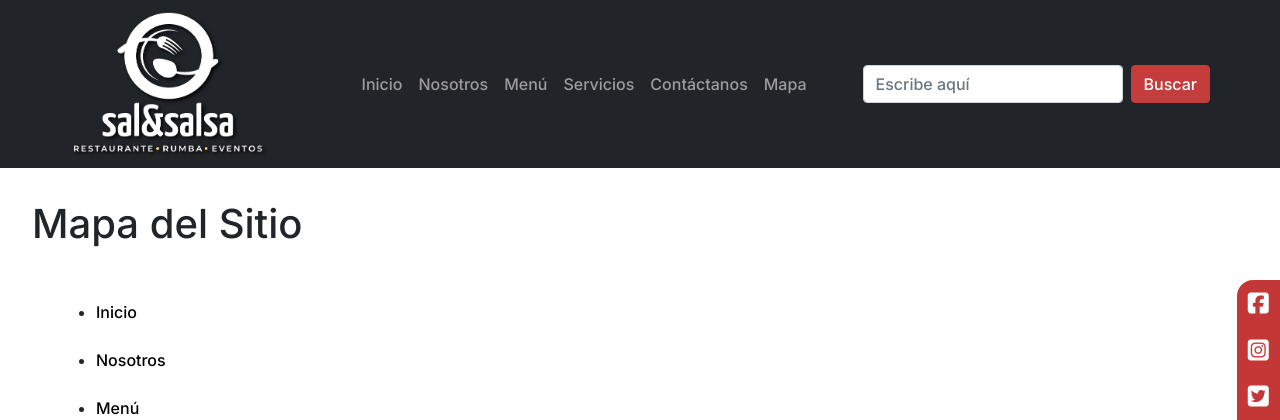
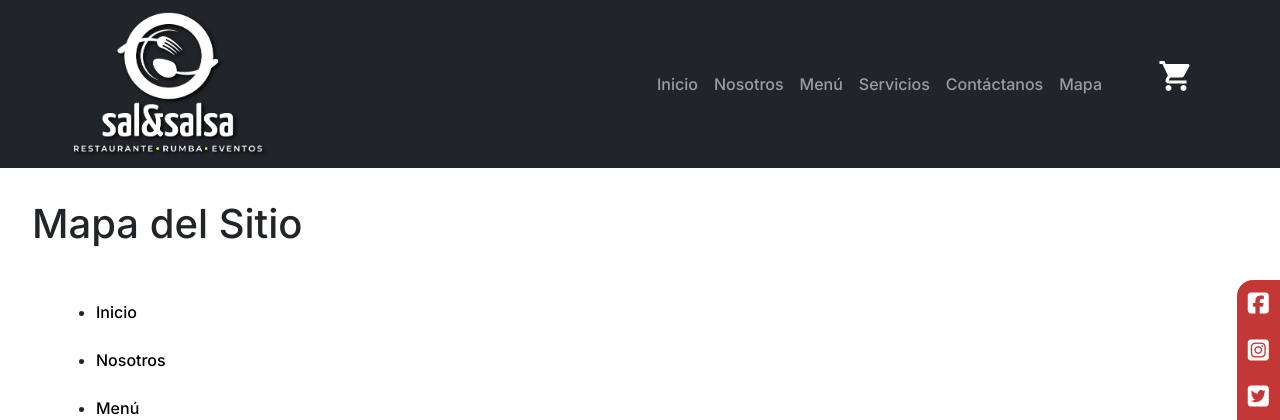
Before and after one commit to iLuisOlivares/SalSalsa-WebPage, a PHP site: page /mapa.php in a window 1280 px wide. Shown: the top 420 px of the page. Run offline with PHP 8.4, Linux system fonts and the light colour scheme; some libraries are stand-ins or nearby versions.

Commit message:
new page carrito

```diff
--- a/partials/header.php
+++ b/partials/header.php
@@ -35,10 +35,16 @@
                         <li class="nav-item"><a class="nav-link" href="formulario.php">Contáctanos</a></li>
                         <li class="nav-item"><a class="nav-link" href="mapa.php">Mapa</a></li>
                     </ul>
-                    <form class="ps-sm-0 ps-lg-5 d-flex">
+                    <ul>
+                        <li class="nav-item">
+                            <a class="nav-link" href="carrito.php"><img src="./img/icon/shopping_cart_white_36dp.svg" /></a>
+                        </li>
+                    </ul>
+                    <!-- Search comentado -->
+                    <!-- <form class="ps-sm-0 ps-lg-5 d-flex">
                         <input class="form-control me-2" type="search" placeholder="Escribe aquí" aria-label="Search">
                         <button class="btn btn-danger" type="submit" style="border-color:rgb(196,60,60); background-color:rgb(196,60,60);">Buscar</button>
-                    </form>
+                    </form> -->
                 </div>
             </div>
         </nav>
```
Also changed, not shown: carrito.php (added, +16 -0 lines), img/icon/shopping_cart_white_36dp.svg (added).
